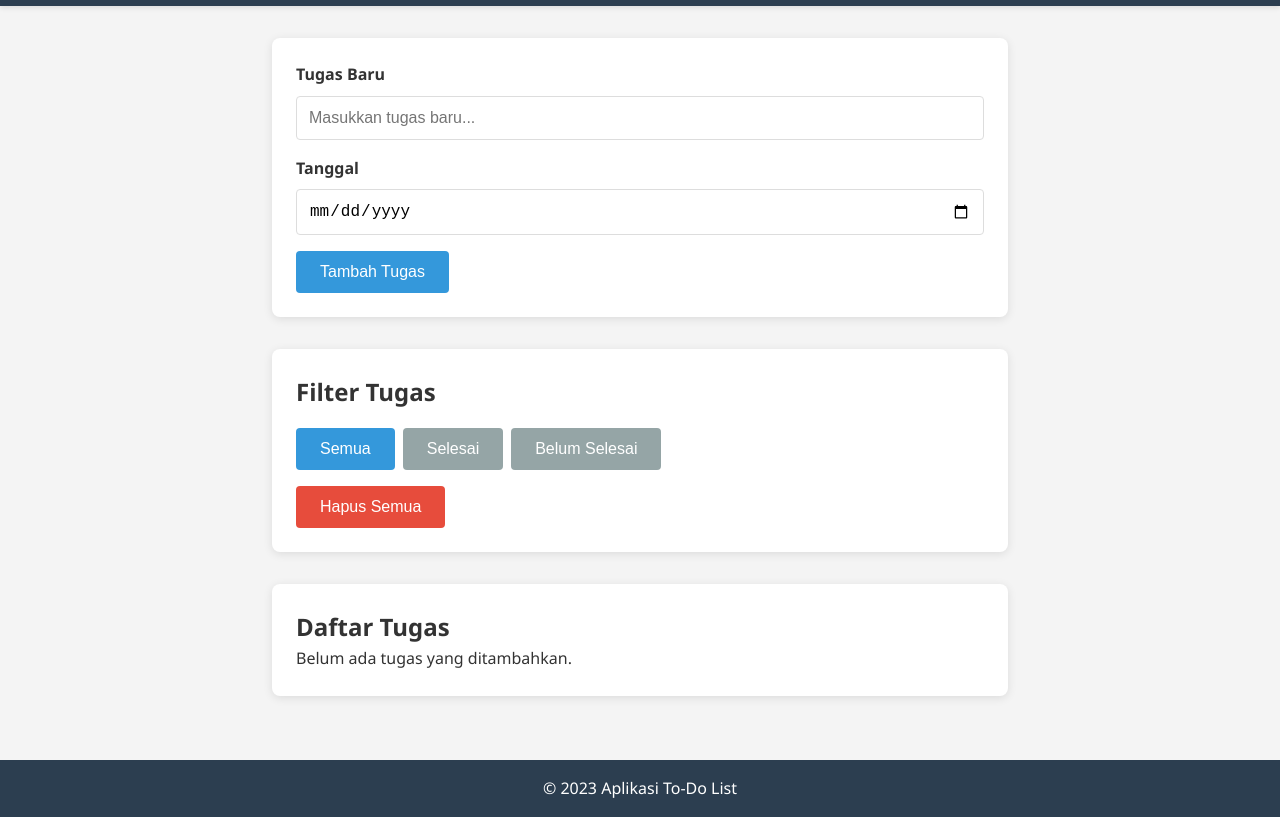
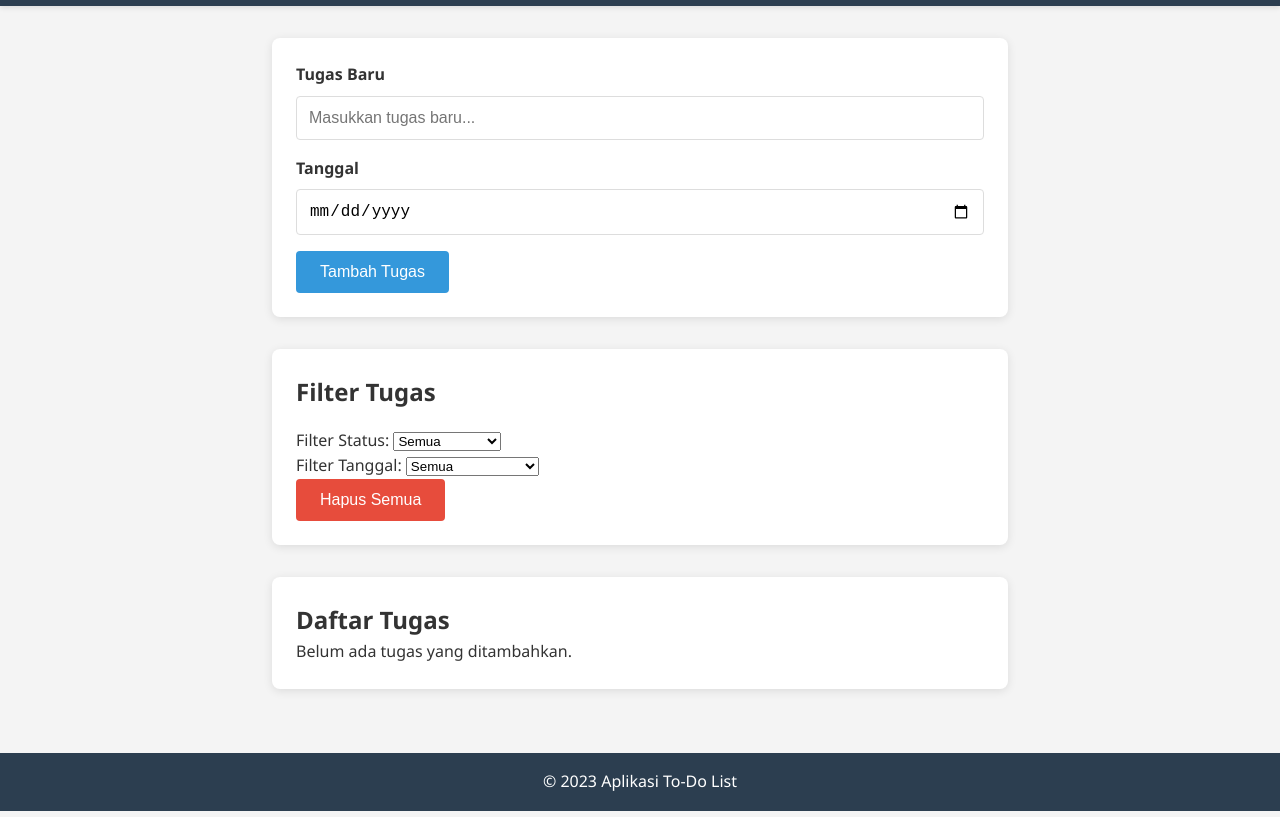
Before and after one commit to arizalhimawan/CodingCamp-290925-arizal-himawan, a plain HTML site: page index.html in a window 1280 px wide. Shown: the part 93-910 px from the top of the page. Drawn offline with Linux system fonts and the light colour scheme.

Commit message:
perbarui filter tugas dengan dropdown untuk status dan tanggal

```diff
--- a/index.html
+++ b/index.html
@@ -28,10 +28,24 @@
 
         <section class="filter-section">
             <h2>Filter Tugas</h2>
-            <div class="filter-buttons">
-                <button class="filter-btn active" data-filter="all">Semua</button>
-                <button class="filter-btn" data-filter="completed">Selesai</button>
-                <button class="filter-btn" data-filter="pending">Belum Selesai</button>
+            <div class="filter-groups">
+                <div class="filter-group">
+                    <label for="status-filter">Filter Status:</label>
+                    <select id="status-filter">
+                        <option value="all">Semua</option>
+                        <option value="completed">Selesai</option>
+                        <option value="pending">Belum Selesai</option>
+                    </select>
+                </div>
+                <div class="filter-group">
+                    <label for="date-filter">Filter Tanggal:</label>
+                    <select id="date-filter">
+                        <option value="all">Semua</option>
+                        <option value="today">Hari Ini</option>
+                        <option value="past">Yang Lalu</option>
+                        <option value="future">Yang Akan Datang</option>
+                    </select>
+                </div>
             </div>
             <button id="delete-all-btn" class="delete-all">Hapus Semua</button>
         </section>
```
